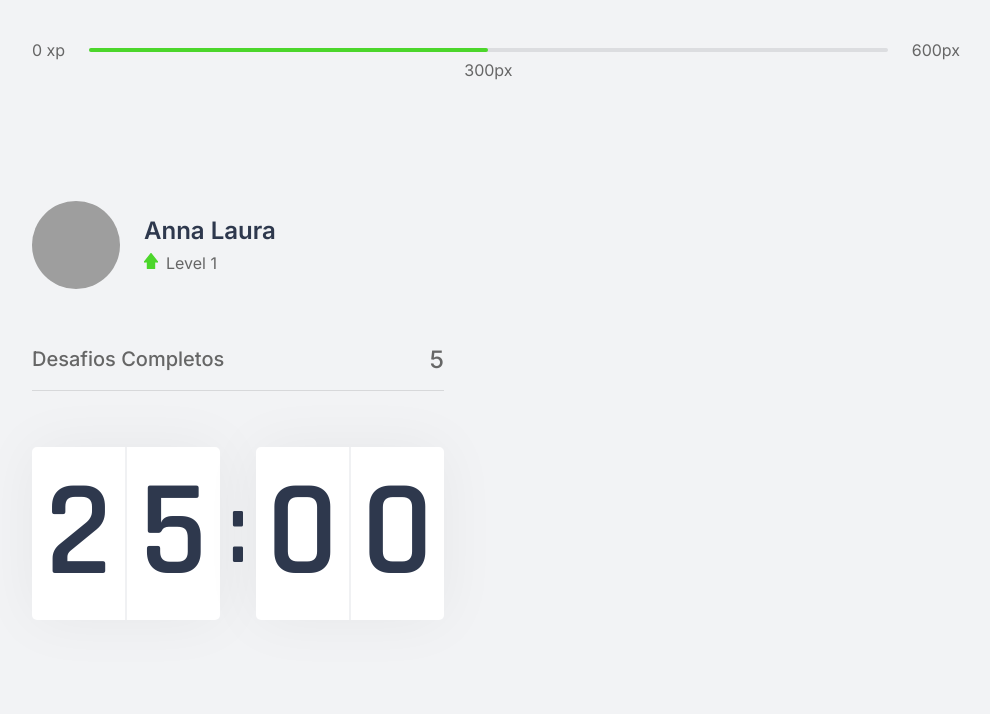
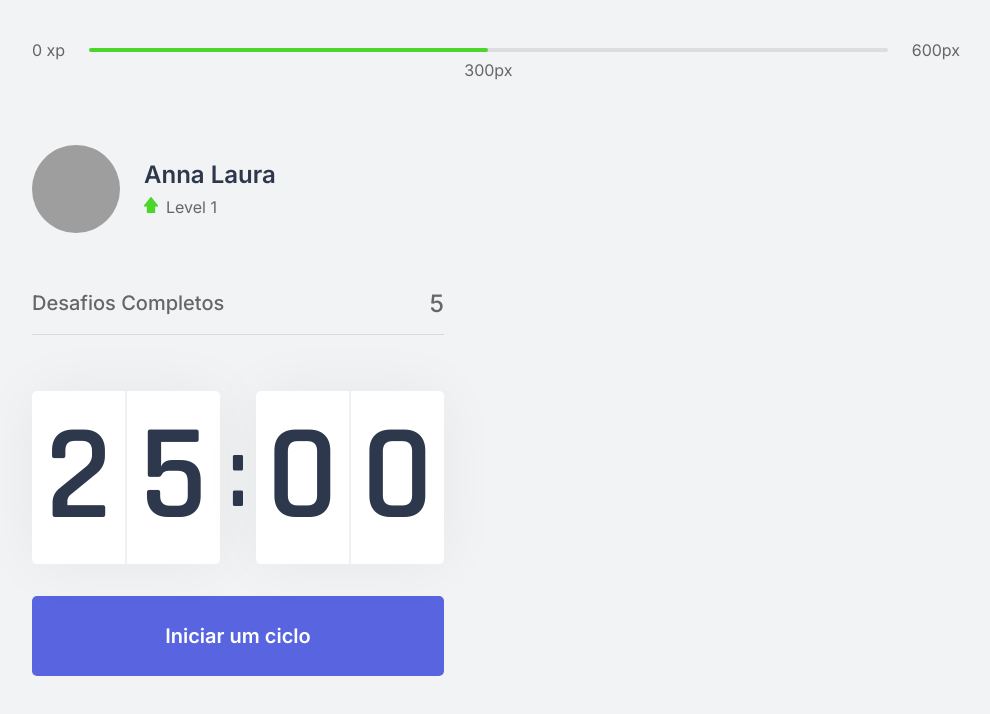
Before and after one commit to alaurai/nlw4-moveit, a Next.js app: page / in a window 1280 px wide. Shown: the top 714 px of the page, without its empty margins (144-1134 px from the left). Built offline with nearby package versions, Linux system fonts and the light colour scheme; grey boxes are pictures that could not be loaded.

Commit message:
feat: add a button to countDown component

```diff
--- a/src/components/CountDown.tsx
+++ b/src/components/CountDown.tsx
@@ -2,6 +2,7 @@
 
 export function CountDown() {
     return (
+        <div>
             <div className={styles.countDownContainer}>
                 <div>
                     <span>2</span>
@@ -13,5 +14,10 @@
                     <span>0</span>
                 </div>
             </div>
+
+            <button type="button" className={styles.countDownButton}>
+                Iniciar um ciclo
+            </button>
+        </div>
     )
 }
--- a/src/styles/components/CountDown.module.css
+++ b/src/styles/components/CountDown.module.css
@@ -35,3 +35,23 @@
     font-size: 6.25rem;
     margin: 0 0.5rem;
 }
+
+.countDownButton{
+    width: 100%;
+    height: 5rem;
+    margin-top: 2rem;
+    display: flex;
+    align-items: center;
+    justify-content: center;
+    border: 0;
+    border-radius: 5px;
+    background:  var(--blue);
+    color:var(--white);
+    font-size: 1.25rem;
+    font-weight: 600;
+
+    transition: background-color 0.2s;
+}
+.countDownButton:hover{
+    background: var(--blue-dark);
+}
```
Lines whose indentation alone changed are shown as unchanged.
